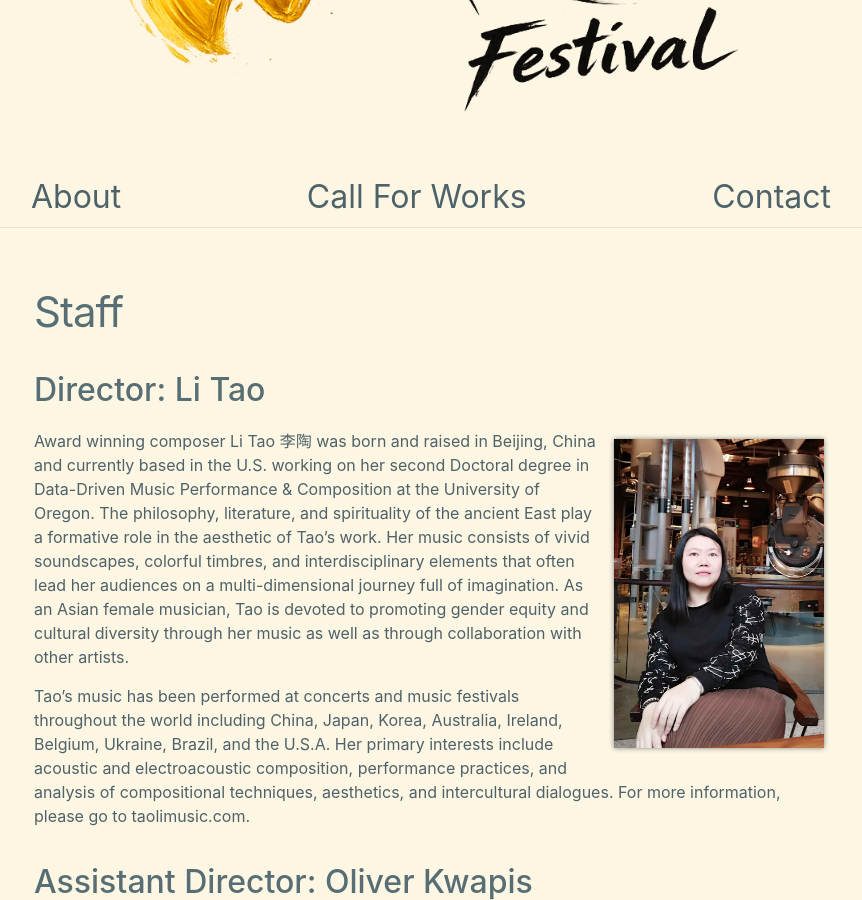
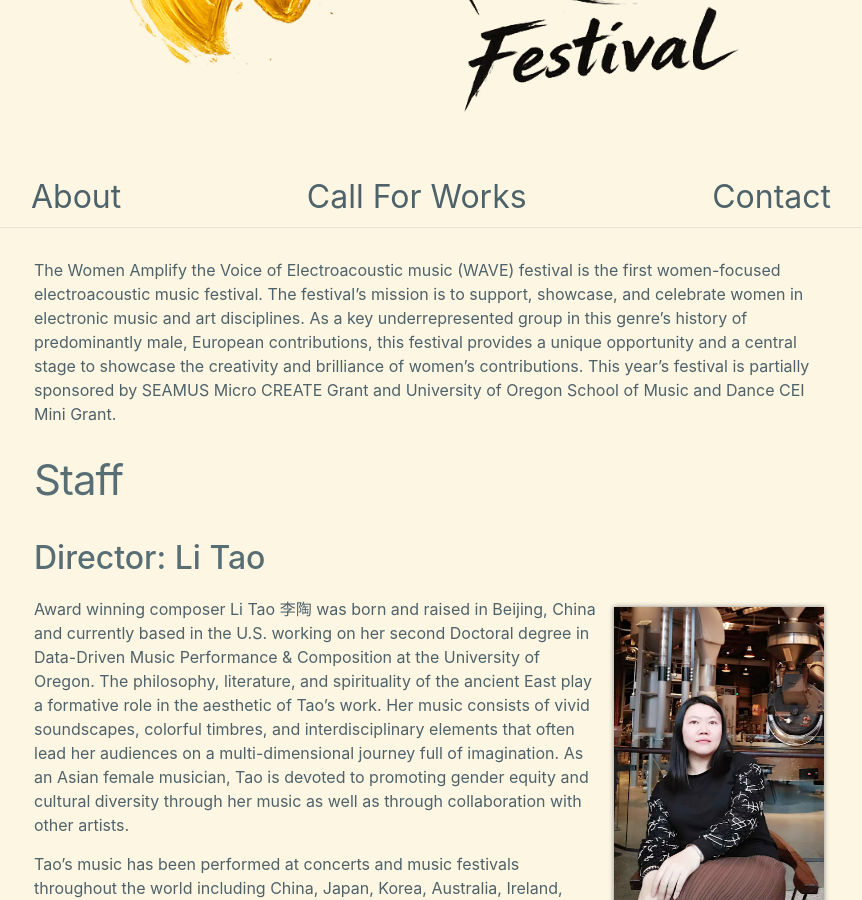
Before and after one commit to wavefest/wavefest.github.io, a Jekyll site: the page built from about.md, in a window 1280 px wide and 900 px high, scrolled down 328 px. Shown: the whole window, without its empty margins (206-1068 px from the left). Built offline with Jekyll 4.4.1, drawn with Linux system fonts in a browser that asks for light colours; nearby versions of some CDN libraries.

Commit message:
updated about

```diff
--- a/about.md
+++ b/about.md
@@ -3,6 +3,9 @@ layout: page
 title: About
 permalink: /about/
 ---
+
+The Women Amplify the Voice of Electroacoustic music (WAVE) festival is the first women-focused electroacoustic music festival. The festival's mission is to support, showcase, and celebrate women in electronic music and art disciplines.  As a key underrepresented group in this genre's history of predominantly male, European contributions, this festival provides a unique opportunity and a central stage to showcase the creativity and brilliance of women's contributions.
+This year's festival is partially sponsored by SEAMUS Micro CREATE Grant and University of Oregon School of Music and Dance CEI Mini Grant.
 
 # Staff
 
```
